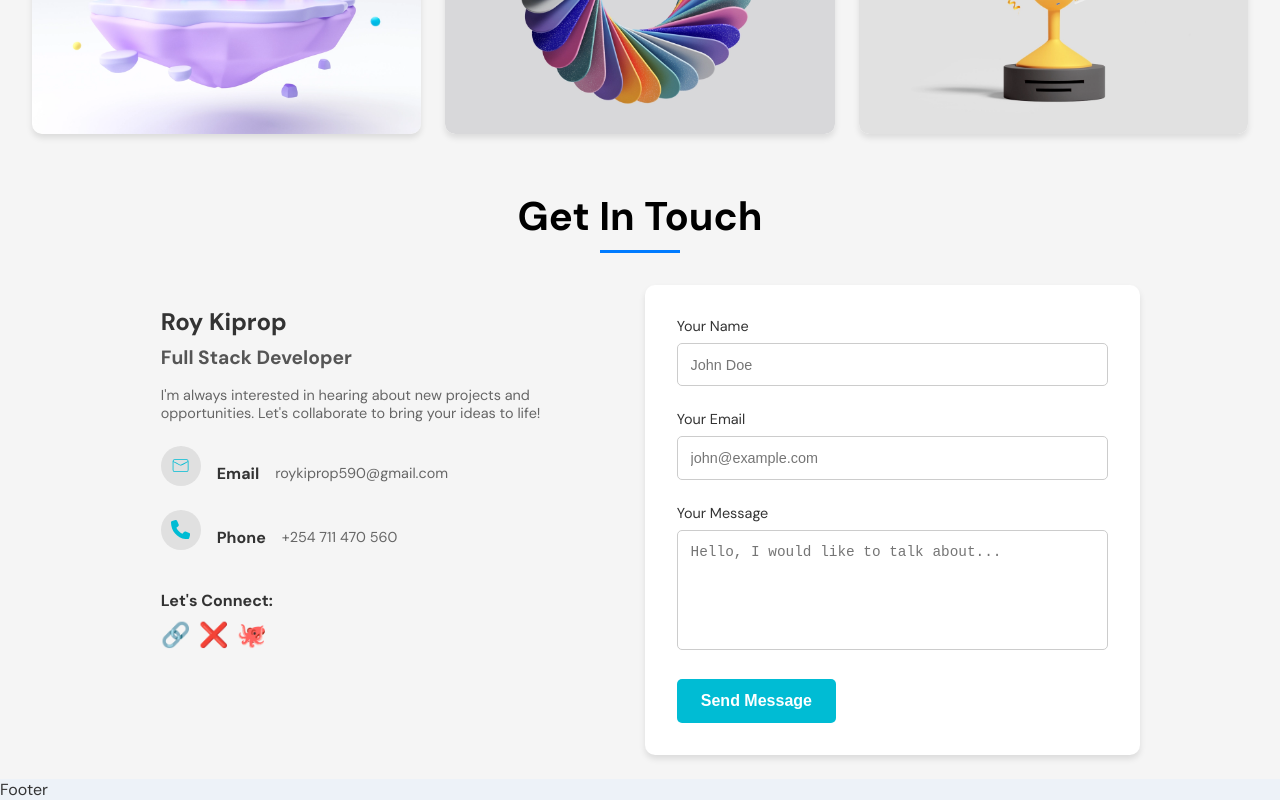
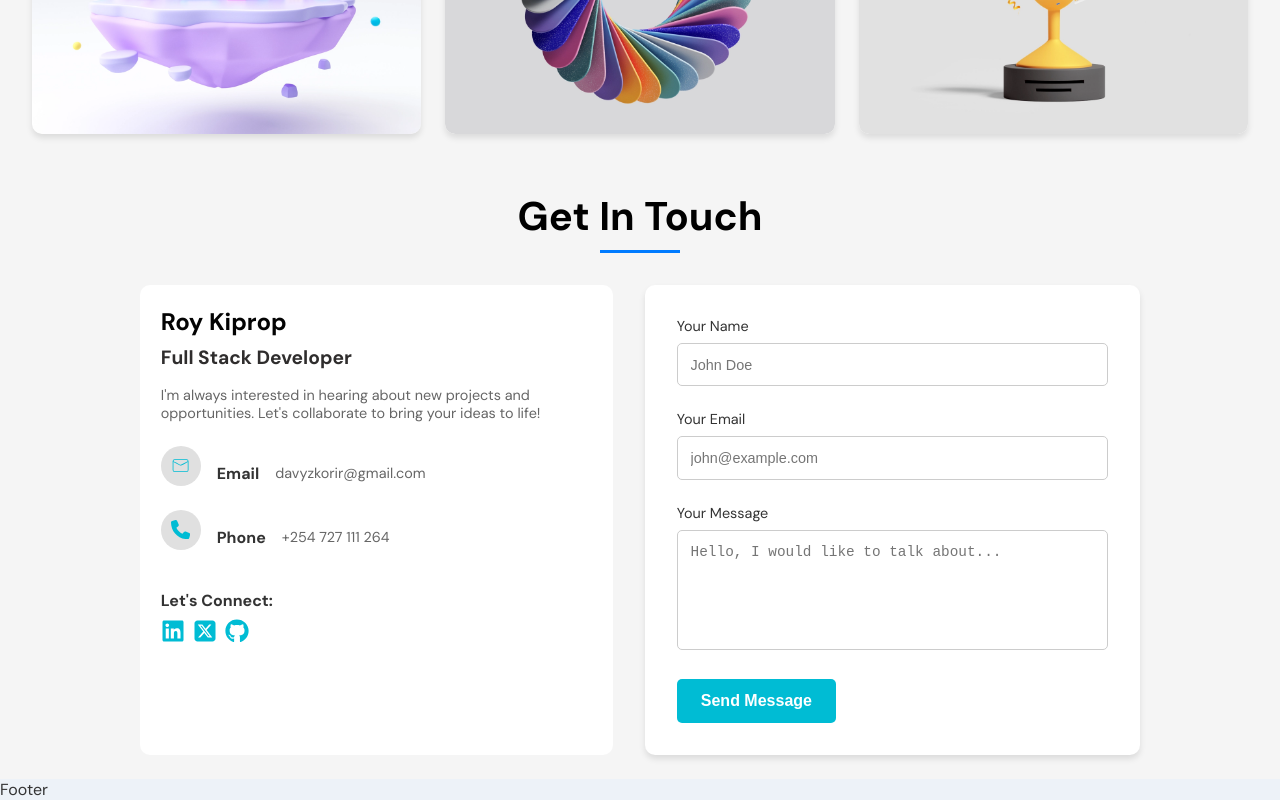
Before and after one commit to DavisKiprotich/New-Portfolio, a React (Create React App) app: page / in a window 1280 px wide. Shown: the part 3766-4566 px from the top of the page. Built offline with nearby package versions, Linux system fonts and the light colour scheme.

Commit message:
Finalizing contact , i have to edit some stuff

```diff
--- a/src/container/Contact/Contact.jsx
+++ b/src/container/Contact/Contact.jsx
@@ -1,6 +1,9 @@
 import React from 'react';
 import { CiMail } from "react-icons/ci";
 import { FaPhone } from "react-icons/fa6";
+import { FaGithub } from "react-icons/fa";
+import { FaSquareXTwitter } from "react-icons/fa6";
+import { FaLinkedin } from "react-icons/fa";
 import "./Contact.scss";
 
 const Contact = () => {
@@ -19,19 +22,19 @@ const Contact = () => {
             <div className="contact-item">
               <span className="icon"><CiMail /></span>
               <span>Email</span>
-              <p>roykiprop590@gmail.com</p>
+              <p>davyzkorir@gmail.com</p>
             </div>
             <div className="contact-item">
               <span className="icon"><FaPhone /></span>
               <span>Phone</span>
-              <p>+254 711 470 560</p>
+              <p>+254 727 111 264</p>
             </div>
           </div>
           <div className="social-links">
             <h4>Let's Connect:</h4>
-            <a href="https://linkedin.com" target="_blank" rel="noopener noreferrer">🔗</a>
-            <a href="https://twitter.com" target="_blank" rel="noopener noreferrer">❌</a>
-            <a href="https://github.com" target="_blank" rel="noopener noreferrer">🐙</a>
+            <a href="https://linkedin.com" target="_blank" rel="noopener noreferrer"><FaLinkedin /></a>
+            <a href="https://x.com" target="_blank" rel="noopener noreferrer"><FaSquareXTwitter /></a>
+            <a href="https://github.com" target="_blank" rel="noopener noreferrer"><FaGithub /></a>
           </div>
         </div>
         <div className="contact-form">
--- a/src/container/Contact/Contact.scss
+++ b/src/container/Contact/Contact.scss
@@ -34,7 +34,7 @@
 }
 
 .contact-info {
-  // background-color: #ffffff;
+  background-color: #ffffff;
   border-radius: 10px;
   padding: 1.3rem;
   // box-shadow: 0 4px 6px rgba(0, 0, 0, 0.1);
@@ -45,13 +45,13 @@
 .contact-info h2 {
   font-size: 1.5rem;
   margin-bottom: 0.5rem;
-  color: #333;
+  color: #030303;
 }
 
 .contact-info h3 {
   font-size: 1.2rem;
   margin-bottom: 1rem;
-  color: #555;
+  color: #2f2d2d;
 }
 
 .contact-info p {
```
